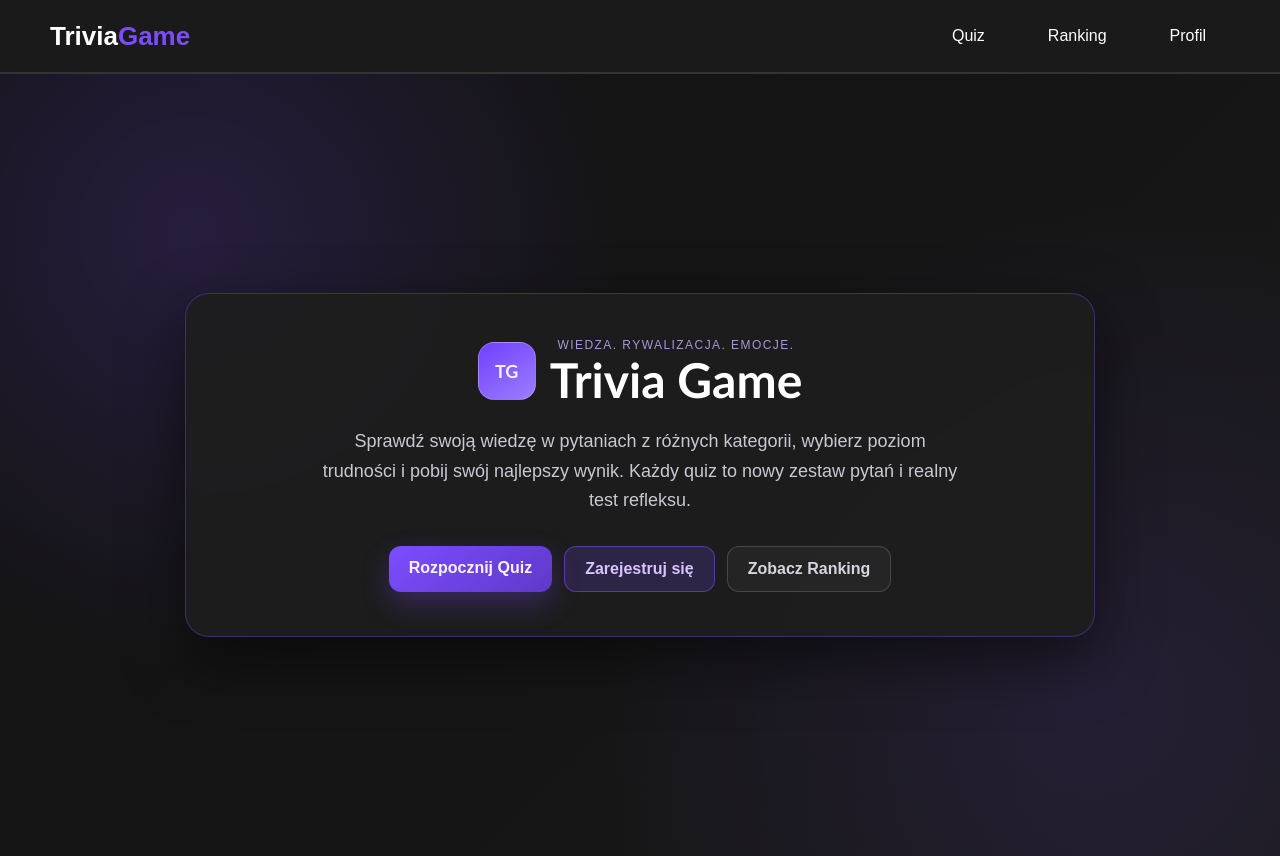
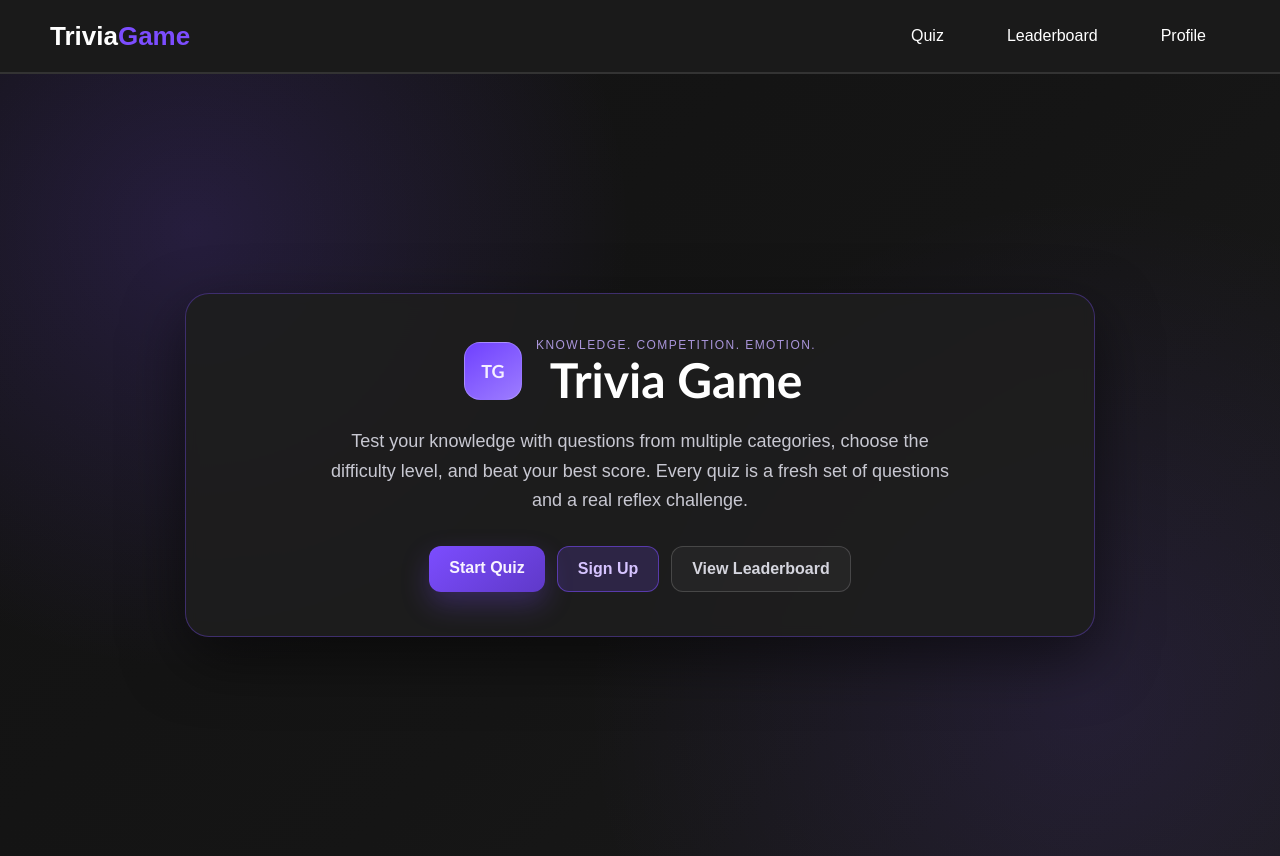
Before and after one commit to gmalanowski/Trivia-Game, a React app in the folder frontend/: page / in a window 1280 px wide. Built offline with nearby package versions, Linux system fonts and the light colour scheme; the HTML template or start-up script is replaced by a standard one.

Commit message:
feat(frontend): translate UI text to English

```diff
--- a/frontend/src/App.jsx
+++ b/frontend/src/App.jsx
@@ -25,11 +25,11 @@ function App() {
           <Route path="/" element={<StartPage />} />
           <Route path="/quizpage" element={<QuizConfigPage />} />
           <Route path="/questionspage" element={<QuestionsPage />} />
-          <Route path="/podsumowanie-wyniku" element={<ResultsPage />} />
+          <Route path="/results" element={<ResultsPage />} />
           {/* Dodatkowe puste ścieżki żeby uniknąć błędów */}
-          <Route path="/rejestracja" element={<div style={{ padding: '50px', color: '#000' }}>Rejestracja w budowie</div>} />
-          <Route path="/ranking" element={<div style={{ padding: '50px', color: '#000' }}>Ranking w budowie</div>} />
-          <Route path="/profil" element={<div style={{ padding: '50px', color: '#000' }}>Profil w budowie</div>} />
+          <Route path="/register" element={<div style={{ padding: '50px', color: '#000' }}>Registration coming soon</div>} />
+          <Route path="/leaderboard" element={<div style={{ padding: '50px', color: '#000' }}>Leaderboard coming soon</div>} />
+          <Route path="/profile" element={<div style={{ padding: '50px', color: '#000' }}>Profile coming soon</div>} />
         </Routes>
       </div>
     </Router>
--- a/frontend/src/components/Header.jsx
+++ b/frontend/src/components/Header.jsx
@@ -43,7 +43,7 @@ export default function Header() {
       <div>
         <h2 style={{ margin: 0, fontSize: '26px', fontWeight: 'bold' }}>
           <Link to="/" style={{ color: 'inherit', textDecoration: 'none' }}>
-            Trivia<span style={{color: colors.primary}}>Game</span> {/* Dodany kolorowy akcent w logo */}
+            Trivia<span style={{ color: colors.primary }}>Game</span> {/* Dodany kolorowy akcent w logo */}
           </Link>
         </h2>
       </div>
@@ -51,8 +51,8 @@ export default function Header() {
       {/* Prawa sekcja - Menu */}
       <nav style={{ display: 'flex', gap: '15px' }}>
         <Link to="/quizpage" style={getNavStyle('/quizpage')}>Quiz</Link>
-        <Link to="/ranking" style={getNavStyle('/ranking')}>Ranking</Link>
-        <Link to="/profil" style={getNavStyle('/profil')}>Profil</Link>
+        <Link to="/leaderboard" style={getNavStyle('/leaderboard')}>Leaderboard</Link>
+        <Link to="/profile" style={getNavStyle('/profile')}>Profile</Link>
       </nav>
     </header>
   );
--- a/frontend/src/pages/QuestionsPage.jsx
+++ b/frontend/src/pages/QuestionsPage.jsx
@@ -15,7 +15,7 @@ export default function QuestionsPage() {
   const { category, difficulty, categoryName } = location.state || {
     category: '',
     difficulty: 'medium',
-    categoryName: 'Losowa',
+    categoryName: 'Random',
   };
 
   const [questions, setQuestions] = useState([]);
@@ -80,7 +80,7 @@ export default function QuestionsPage() {
     } else {
       // KONIEC GRY: Przenosimy do wyników i wysyłamy punkty w "state"
       const finalScore = selectedAnswer === currentQ.correct_answer ? score + 1 : score;
-      navigate('/podsumowanie-wyniku', {
+      navigate('/results', {
         state: {
           totalScore: finalScore,
           maxQuestions: questions.length,
@@ -90,15 +90,15 @@ export default function QuestionsPage() {
     }
   };
 
-  if (isLoading) return <div style={centerStyle}>Ładowanie pytań z bazy...</div>;
-  if (error) return <div style={centerStyle}>Błąd: {error}</div>;
-  if (questions.length === 0) return <div style={centerStyle}>Brak pytań.</div>;
+  if (isLoading) return <div style={centerStyle}>Loading questions...</div>;
+  if (error) return <div style={centerStyle}>Error: {error}</div>;
+  if (questions.length === 0) return <div style={centerStyle}>No questions available.</div>;
 
   const currentQ = questions[currentIndex];
   const difficultyLabel =
-    difficulty === 'easy' ? 'Łatwy' : difficulty === 'hard' ? 'Trudny' : 'Średni';
+    difficulty === 'easy' ? 'Easy' : difficulty === 'hard' ? 'Hard' : 'Medium';
   const selectedCategoryLabel =
-    categoryName || (category ? currentQ.category : 'Losowa');
+    categoryName || (category ? currentQ.category : 'Random');
 
   const theme = {
     background: '#121212',
@@ -149,7 +149,7 @@ export default function QuestionsPage() {
           fontSize: '13px',
           color: '#ddd'
         }}>
-          Kategoria: {selectedCategoryLabel}
+          Category: {selectedCategoryLabel}
         </span>
         <span style={{
           backgroundColor: 'rgba(124, 77, 255, 0.15)',
@@ -160,7 +160,7 @@ export default function QuestionsPage() {
           color: theme.accent,
           fontWeight: 'bold'
         }}>
-          Trudność: {difficultyLabel}
+          Difficulty: {difficultyLabel}
         </span>
         <span style={{
           backgroundColor: '#1f2833',
@@ -171,12 +171,12 @@ export default function QuestionsPage() {
           color: '#8fd3ff',
           fontWeight: 'bold'
         }}>
-          Czas: {formatElapsedTime(elapsedSeconds)}
+          Time: {formatElapsedTime(elapsedSeconds)}
         </span>
       </div>
 
       <div style={{ color: theme.textSec, marginBottom: '30px' }}>
-        Pytanie <span style={{ color: theme.textMain }}>{currentIndex + 1}</span> / {questions.length}
+        Question <span style={{ color: theme.textMain }}>{currentIndex + 1}</span> / {questions.length}
       </div>
 
       <div style={{
@@ -243,7 +243,7 @@ export default function QuestionsPage() {
           transition: 'all 0.3s ease'
         }}
       >
-        {currentIndex < questions.length - 1 ? 'Następne pytanie' : 'Zakończ Quiz'}
+        {currentIndex < questions.length - 1 ? 'Next Question' : 'Finish Quiz'}
       </button>
     </div>
   );
--- a/frontend/src/pages/QuizConfigPage.jsx
+++ b/frontend/src/pages/QuizConfigPage.jsx
@@ -26,7 +26,7 @@ export default function QuizConfigPage() {
 
   const handleStart = () => {
     const selectedCategoryName =
-      categories.find((cat) => String(cat.id) === String(selectedCategory))?.name || 'Losowa';
+      categories.find((cat) => String(cat.id) === String(selectedCategory))?.name || 'Random';
 
     navigate('/questionspage', {
       state: { category: selectedCategory, difficulty, categoryName: selectedCategoryName },
@@ -62,11 +62,11 @@ export default function QuizConfigPage() {
           border: '1px solid #333',
         }}
       >
-        <h1 style={{ color: theme.accent, marginBottom: '30px' }}>Konfiguracja Quizu</h1>
+        <h1 style={{ color: theme.accent, marginBottom: '30px' }}>Quiz Setup</h1>
 
         <div style={{ textAlign: 'left', marginBottom: '20px' }}>
           <label style={{ color: theme.textMuted, display: 'block', marginBottom: '8px' }}>
-            Wybierz kategorię:
+            Choose category:
           </label>
           <select
             value={selectedCategory}
@@ -82,7 +82,7 @@ export default function QuizConfigPage() {
             }}
           >
             <option value="">
-              {isLoadingCategories ? 'Ładowanie kategorii...' : 'Wszystkie (Losowo)'}
+              {isLoadingCategories ? 'Loading categories...' : 'All (Random)'}
             </option>
             {categories.map((cat) => (
               <option key={cat.id} value={cat.id}>
@@ -94,7 +94,7 @@ export default function QuizConfigPage() {
 
         <div style={{ textAlign: 'left', marginBottom: '30px' }}>
           <label style={{ color: theme.textMuted, display: 'block', marginBottom: '8px' }}>
-            Poziom trudności:
+            Difficulty:
           </label>
           <div style={{ display: 'flex', gap: '10px' }}>
             {['easy', 'medium', 'hard'].map((level) => (
@@ -134,7 +134,7 @@ export default function QuizConfigPage() {
             cursor: 'pointer',
           }}
         >
-          Rozpocznij grę
+          Start Game
         </button>
       </div>
     </div>
--- a/frontend/src/pages/ResultsPage.jsx
+++ b/frontend/src/pages/ResultsPage.jsx
@@ -50,8 +50,8 @@ export default function ResultsPage() {
         border: '1px solid #333',
         boxShadow: '0 20px 50px rgba(0,0,0,0.6)'
       }}>
-        <h1 style={{ color: theme.accent, fontSize: '3rem', marginBottom: '10px' }}>Koniec!</h1>
-        <p style={{ color: theme.textSec, fontSize: '1.2rem', marginBottom: '30px' }}>Twoje wyniki podsumowują się następująco:</p>
+        <h1 style={{ color: theme.accent, fontSize: '3rem', marginBottom: '10px' }}>Finished!</h1>
+        <p style={{ color: theme.textSec, fontSize: '1.2rem', marginBottom: '30px' }}>Here is your final result summary:</p>
 
         {/* Wynik punktowy */}
         <div style={{ marginBottom: '40px' }}>
@@ -64,14 +64,14 @@ export default function ResultsPage() {
             color: percentage >= 50 ? '#4caf50' : '#f44336',
             fontWeight: 'bold'
           }}>
-            Skuteczność: {percentage}%
+            Accuracy: {percentage}%
           </div>
           <div style={{
             marginTop: '12px',
             fontSize: '1rem',
             color: theme.textSec,
           }}>
-            Czas: <span style={{ color: '#8fd3ff', fontWeight: 'bold' }}>{formatElapsedTime(completionTimeSeconds)}</span>
+            Time: <span style={{ color: '#8fd3ff', fontWeight: 'bold' }}>{formatElapsedTime(completionTimeSeconds)}</span>
           </div>
         </div>
 
@@ -93,7 +93,7 @@ export default function ResultsPage() {
             onMouseOver={(e) => e.target.style.transform = 'scale(1.05)'}
             onMouseOut={(e) => e.target.style.transform = 'scale(1)'}
           >
-            Zagraj ponownie
+            Play Again
           </button>
 
           <button
@@ -108,7 +108,7 @@ export default function ResultsPage() {
               cursor: 'pointer'
             }}
           >
-            Wróć do menu głównego
+            Back to Main Menu
           </button>
         </div>
       </div>
--- a/frontend/src/pages/StartPage.jsx
+++ b/frontend/src/pages/StartPage.jsx
@@ -7,25 +7,25 @@ export default function StartPage() {
         <div className="start-logo" aria-label="Trivia Game logo">
           <div className="start-logo__icon">TG</div>
           <div>
-            <p className="start-logo__tag">Wiedza. Rywalizacja. Emocje.</p>
+            <p className="start-logo__tag">Knowledge. Competition. Emotion.</p>
             <h1 className="start-logo__title">Trivia Game</h1>
           </div>
         </div>
 
         <p className="start-page__description">
-          Sprawdź swoją wiedzę w pytaniach z różnych kategorii, wybierz poziom trudności i pobij swój
-          najlepszy wynik. Każdy quiz to nowy zestaw pytań i realny test refleksu.
+          Test your knowledge with questions from multiple categories, choose the difficulty level, and beat
+          your best score. Every quiz is a fresh set of questions and a real reflex challenge.
         </p>
 
         <div className="start-page__actions">
           <Link to="/quizpage" className="start-btn start-btn--primary">
-            Rozpocznij Quiz
+            Start Quiz
           </Link>
-          <Link to="/rejestracja" className="start-btn start-btn--accent">
-            Zarejestruj się
+          <Link to="/register" className="start-btn start-btn--accent">
+            Sign Up
           </Link>
-          <Link to="/ranking" className="start-btn start-btn--secondary">
-            Zobacz Ranking
+          <Link to="/leaderboard" className="start-btn start-btn--secondary">
+            View Leaderboard
           </Link>
         </div>
       </div>
--- a/frontend/src/services/api.js
+++ b/frontend/src/services/api.js
@@ -15,7 +15,7 @@ export const fetchQuizQuestions = async (amount = 10, difficulty = 'medium', cat
     const response = await fetch(url);
 
     if (!response.ok) {
-      let backendMessage = `Błąd serwera: ${response.status}`;
+      let backendMessage = `Server error: ${response.status}`;
       try {
         const errorData = await response.json();
         if (errorData?.error) {
@@ -32,7 +32,7 @@ export const fetchQuizQuestions = async (amount = 10, difficulty = 'medium', cat
     return questionsArray;
 
   } catch (error) {
-    console.error("Błąd podczas pobierania pytań z backendu:", error);
+    console.error("Error while fetching questions from backend:", error);
     throw error;
   }
 };
@@ -41,10 +41,10 @@ export const fetchQuizQuestions = async (amount = 10, difficulty = 'medium', cat
 export const fetchCategories = async () => {
   try {
     const response = await fetch(`${BACKEND_URL}/categories`);
-    if (!response.ok) throw new Error('Nie udało się pobrać kategorii');
+    if (!response.ok) throw new Error('Failed to fetch categories');
     return await response.json();
   } catch (error) {
-    console.error("Błąd kategorii:", error);
+    console.error("Category fetch error:", error);
     throw error;
   }
 };
```
